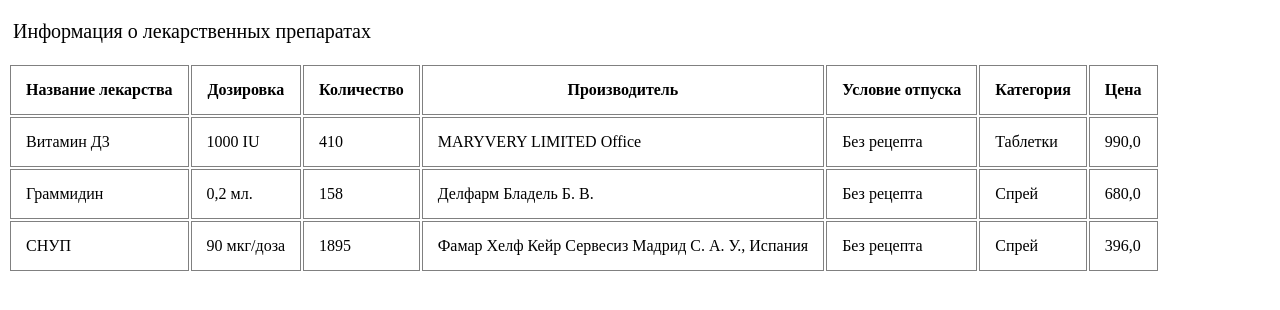
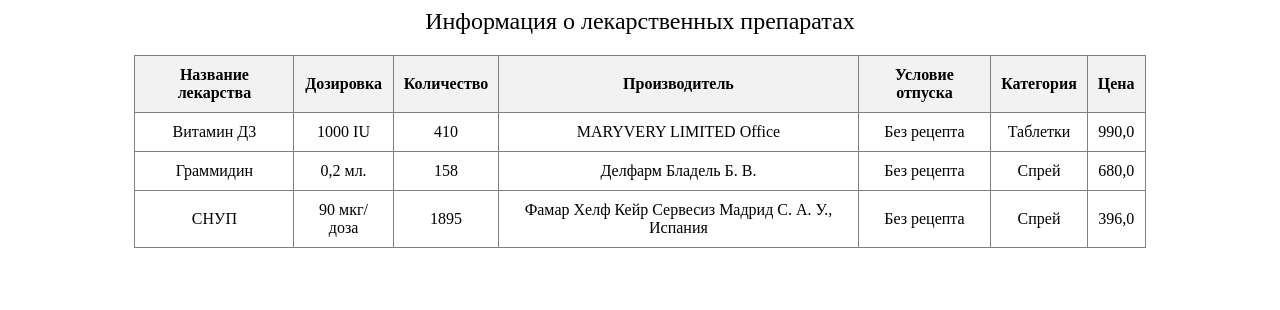
Before and after one commit to Victoria-V22/medicine-in-pharmacy, a Django app: page /medicine in a window 1280 px wide. Shown: the top 310 px of the page. Run offline with Django 4.2, Linux system fonts and the light colour scheme; data comes from the database, SQL or seed files in the repository; both versions use the stored data as it was after the commit; some libraries are stand-ins or nearby versions.

Commit message:
small chenges

```diff
--- a/pharmacystock/stockinfo/templates/stockinfo/medicine.html
+++ b/pharmacystock/stockinfo/templates/stockinfo/medicine.html
@@ -1,34 +1,33 @@
 <!DOCTYPE html>
-<html lang="en">
+<html lang="ru">
 <head>
     <meta charset="UTF-8">
-    <title>Запасы лекарств</title>
+    <title>Информация о лекарственных препаратах</title>
 </head>
 <body>
-    <div style="font-size: 20px; margin: 20px 5px">Информация о лекарственных препаратах</div>
-    <table style="border: 1px solid grey; border-collapse: collapse; text-align: center"></table>
-    <table>
+    <div align="center" style="font-size: 24px; margin-bottom: 20px">Информация о лекарственных препаратах</div>
+    <table align="center" border="1" cellpadding="10" cellspacing="0" style="border-collapse: collapse; width: 80%;">
         <thead>
             <tr>
-                <th style="border: 1px solid grey; padding: 15px 15px">Название лекарства</th>
-                <th style="border: 1px solid grey; padding: 15px 15px">Дозировка</th>
-                <th style="border: 1px solid grey; padding: 15px 15px">Количество</th>
-                <th style="border: 1px solid grey; padding: 15px 15px">Производитель</th>
-                <th style="border: 1px solid grey; padding: 15px 15px">Условие отпуска</th>
-                <th style="border: 1px solid grey; padding: 15px 15px">Категория</th>
-                <th style="border: 1px solid grey; padding: 15px 15px">Цена</th>
+                <th style="background-color: #f2f2f2;">Название лекарства</th>
+                <th style="background-color: #f2f2f2;">Дозировка</th>
+                <th style="background-color: #f2f2f2;">Количество</th>
+                <th style="background-color: #f2f2f2;">Производитель</th>
+                <th style="background-color: #f2f2f2;">Условие отпуска</th>
+                <th style="background-color: #f2f2f2;">Категория</th>
+                <th style="background-color: #f2f2f2;">Цена</th>
             </tr>
         </thead>
         <tbody>
             {% for medicine in var_med %}
                 <tr>
-                    <td style="border: 1px solid grey; padding: 15px 15px">{{ medicine.name }}</td>
-                    <td style="border: 1px solid grey; padding: 15px 15px">{{ medicine.dosage }}</td>
-                    <td style="border: 1px solid grey; padding: 15px 15px">{{ medicine.quantity }}</td>
-                    <td style="border: 1px solid grey; padding: 15px 15px">{{ medicine.manufacturer }}</td>
-                    <td style="border: 1px solid grey; padding: 15px 15px">{{ medicine.prescription_required }}</td>
-                    <td style="border: 1px solid grey; padding: 15px 15px">{{ medicine.category }}</td>
-                    <td style="border: 1px solid grey; padding: 15px 15px">{{ medicine.price }}</td>
+                    <td align="center">{{ medicine.name }}</td>
+                    <td align="center">{{ medicine.dosage }}</td>
+                    <td align="center">{{ medicine.quantity }}</td>
+                    <td align="center">{{ medicine.manufacturer }}</td>
+                    <td align="center">{{ medicine.prescription_required }}</td>
+                    <td align="center">{{ medicine.category }}</td>
+                    <td align="center">{{ medicine.price }}</td>
                 </tr>
             {% endfor %}
         </tbody>
```
Also changed, not shown: pharmacystock/pharmacystock/urls.py (+0 -12 lines), pharmacystock/stockinfo/templates/stockinfo/index2.html (+10 -0 lines), pharmacystock/stockinfo/templates/stockinfo/pharmacy.html (+9 -9 lines), pharmacystock/stockinfo/templates/stockinfo/stock.html (+9 -10 lines), pharmacystock/stockinfo/views.py (+0 -28 lines), pharmacystock/db.sqlite3.
